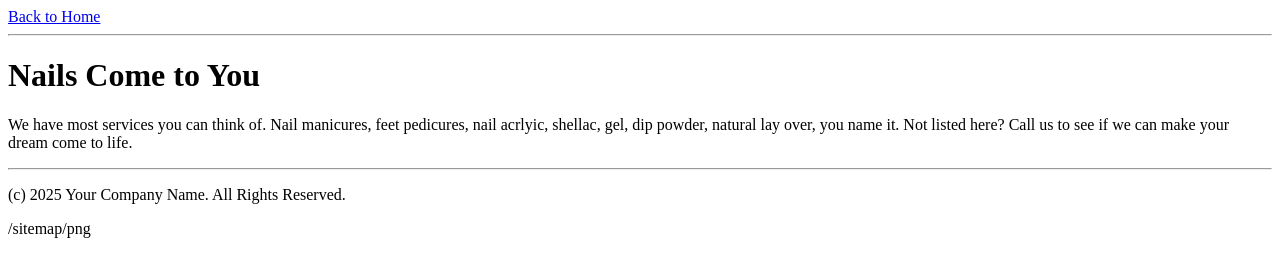
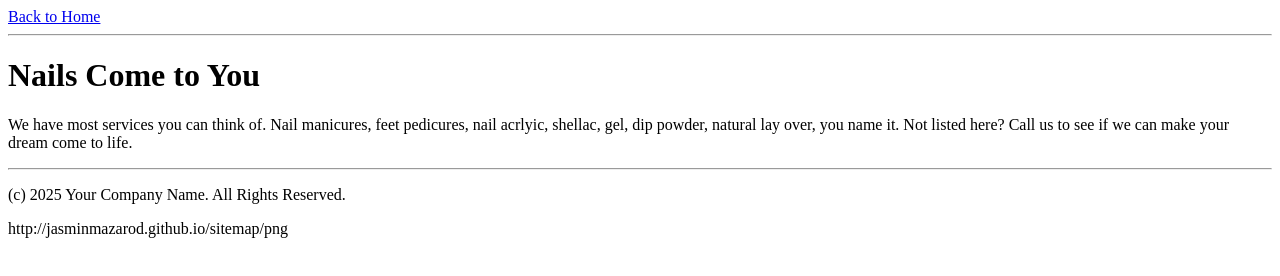
Before and after one commit to JasminMazaRod/JasminMazaRod.github.io, a plain HTML site: page services.html in a window 1280 px wide. Drawn offline with Linux system fonts and the light colour scheme.

Commit message:
Update services.html

```diff
--- a/services.html
+++ b/services.html
@@ -25,4 +25,4 @@
     <p>(c) 2025 Your Company Name. All Rights Reserved.</p>
   </body>
 </html>
-/sitemap/png
+http://jasminmazarod.github.io/sitemap/png
```
